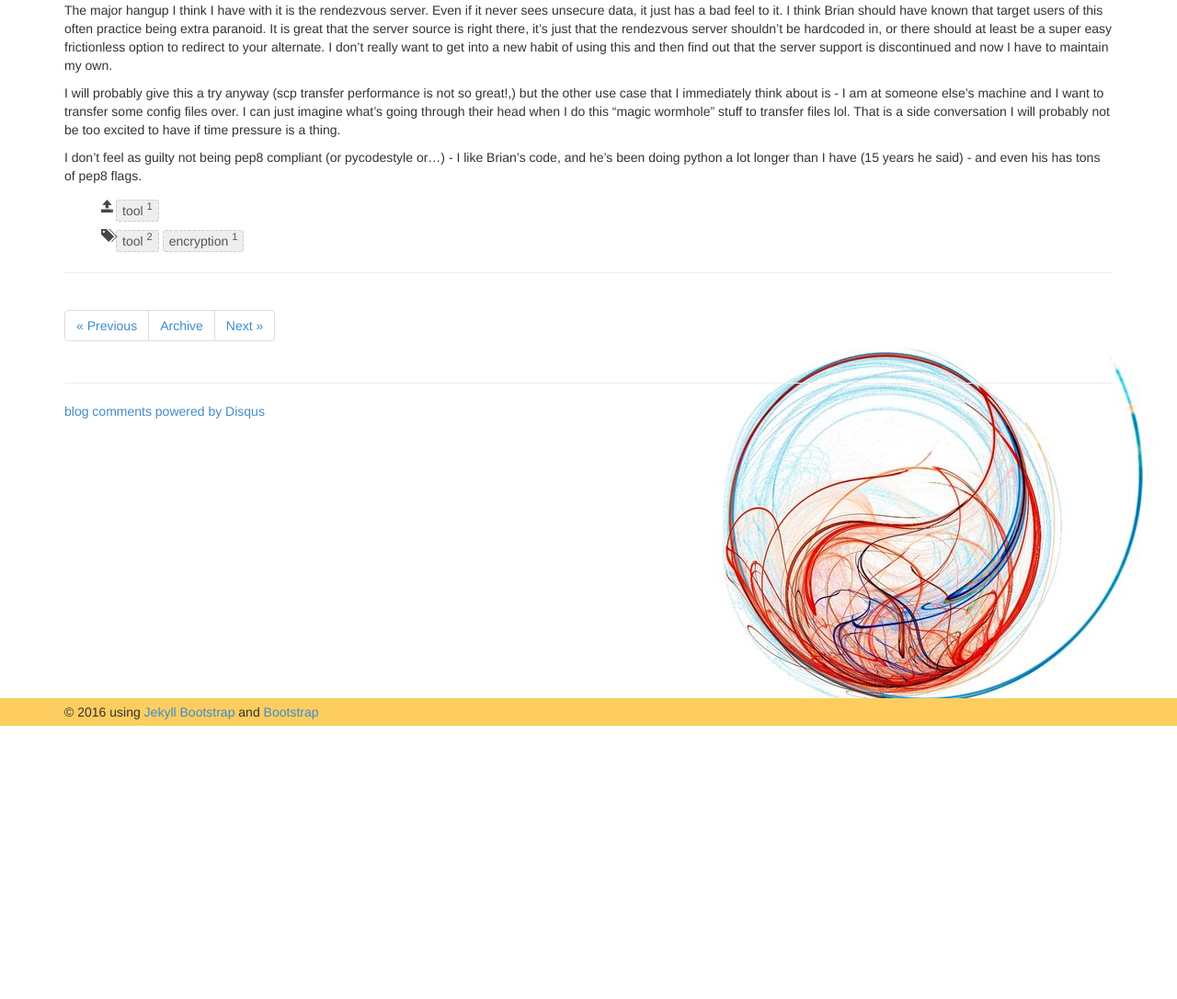
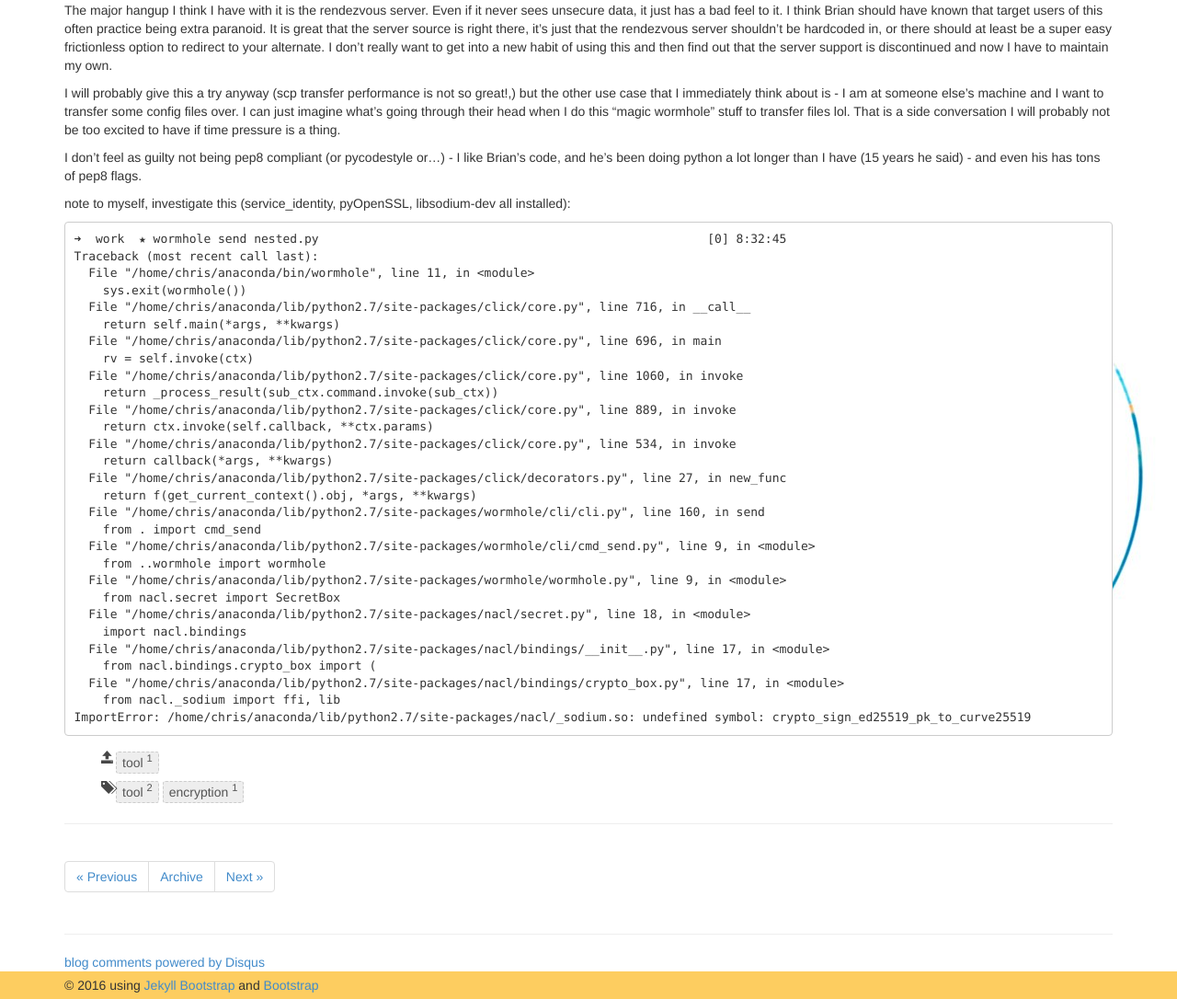
Before and after one commit to faizanvahevaria/chrisamow.github.io, a Jekyll site: the page built from _posts/2016-11-26-magic-wormhole.md, in a window 1280 px wide and 1400 px high, scrolled down 297 px, cut to the strip 314-1400 px from the top of the window. Shown: the whole strip at 92% size. Built offline with Jekyll 4.4.1, drawn with Linux system fonts in a browser that asks for light colours; nearby versions of some CDN libraries; comment, search, counter and statistics services are not loaded.

Commit message:
blog content

````diff
--- a/_posts/2016-11-26-magic-wormhole.md
+++ b/_posts/2016-11-26-magic-wormhole.md
@@ -18,3 +18,37 @@ The major hangup I think I have with it is the rendezvous server.  Even if it ne
 I will probably give this a try anyway (scp transfer performance is not so great!,) but the other use case that I immediately think about is - I am at someone else's machine and I want to transfer some config files over.  I can just imagine what's going through their head when I do this "magic wormhole" stuff to transfer files lol.  That is a side conversation I will probably not be too excited to have if time pressure is a thing.
 
 I don't feel as guilty not being pep8 compliant (or pycodestyle or...) - I like Brian's code, and he's been doing python a lot longer than I have (15 years he said) - and even his has tons of pep8 flags.
+
+
+note to myself, investigate this (service_identity, pyOpenSSL, libsodium-dev all installed):
+```
+➜  work  ★ wormhole send nested.py                                                      [0] 8:32:45
+Traceback (most recent call last):
+  File "/home/chris/anaconda/bin/wormhole", line 11, in <module>
+    sys.exit(wormhole())
+  File "/home/chris/anaconda/lib/python2.7/site-packages/click/core.py", line 716, in __call__
+    return self.main(*args, **kwargs)
+  File "/home/chris/anaconda/lib/python2.7/site-packages/click/core.py", line 696, in main
+    rv = self.invoke(ctx)
+  File "/home/chris/anaconda/lib/python2.7/site-packages/click/core.py", line 1060, in invoke
+    return _process_result(sub_ctx.command.invoke(sub_ctx))
+  File "/home/chris/anaconda/lib/python2.7/site-packages/click/core.py", line 889, in invoke
+    return ctx.invoke(self.callback, **ctx.params)
+  File "/home/chris/anaconda/lib/python2.7/site-packages/click/core.py", line 534, in invoke
+    return callback(*args, **kwargs)
+  File "/home/chris/anaconda/lib/python2.7/site-packages/click/decorators.py", line 27, in new_func
+    return f(get_current_context().obj, *args, **kwargs)
+  File "/home/chris/anaconda/lib/python2.7/site-packages/wormhole/cli/cli.py", line 160, in send
+    from . import cmd_send
+  File "/home/chris/anaconda/lib/python2.7/site-packages/wormhole/cli/cmd_send.py", line 9, in <module>
+    from ..wormhole import wormhole
+  File "/home/chris/anaconda/lib/python2.7/site-packages/wormhole/wormhole.py", line 9, in <module>
+    from nacl.secret import SecretBox
+  File "/home/chris/anaconda/lib/python2.7/site-packages/nacl/secret.py", line 18, in <module>
+    import nacl.bindings
+  File "/home/chris/anaconda/lib/python2.7/site-packages/nacl/bindings/__init__.py", line 17, in <module>
+    from nacl.bindings.crypto_box import (
+  File "/home/chris/anaconda/lib/python2.7/site-packages/nacl/bindings/crypto_box.py", line 17, in <module>
+    from nacl._sodium import ffi, lib
+ImportError: /home/chris/anaconda/lib/python2.7/site-packages/nacl/_sodium.so: undefined symbol: crypto_sign_ed25519_pk_to_curve25519
+```
````
